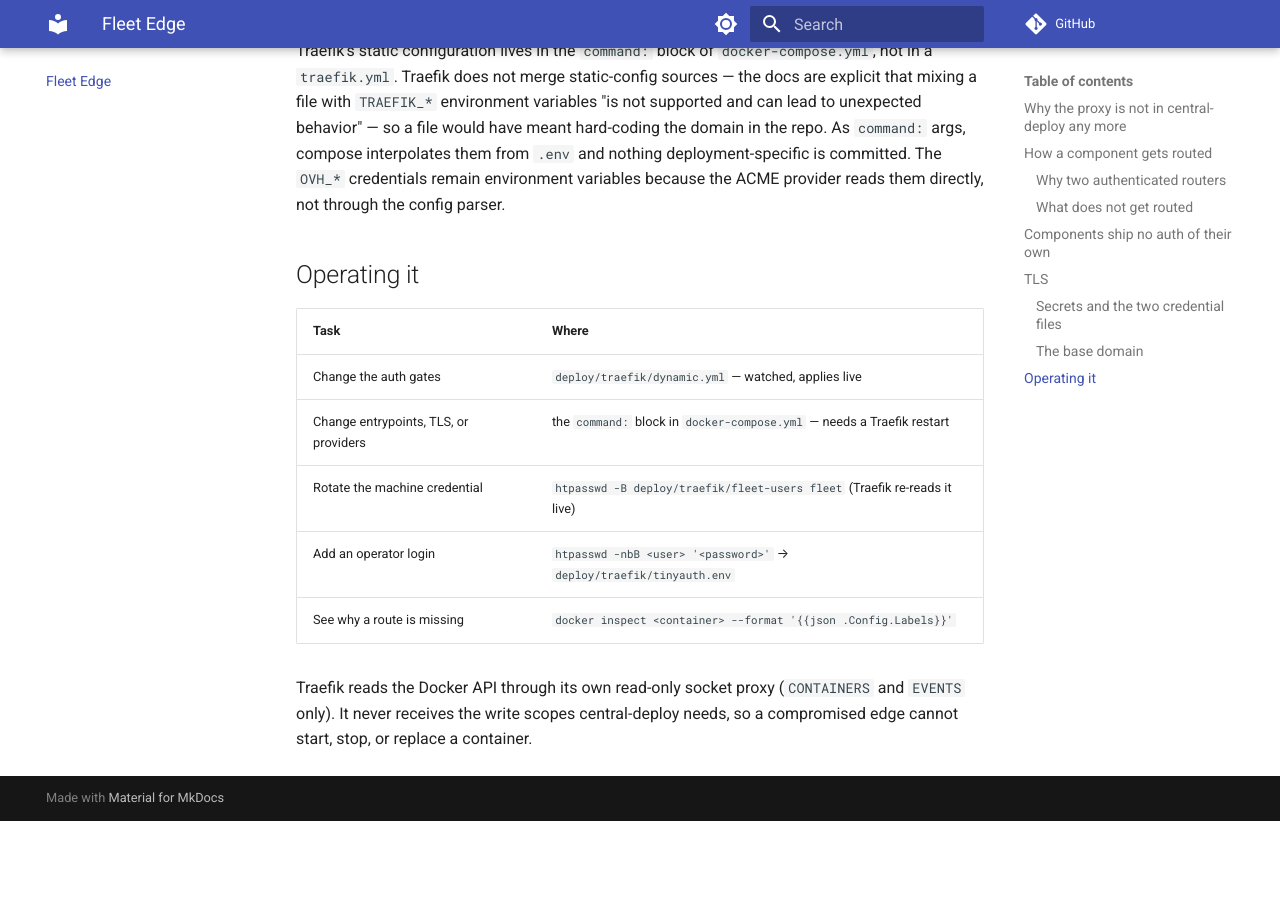
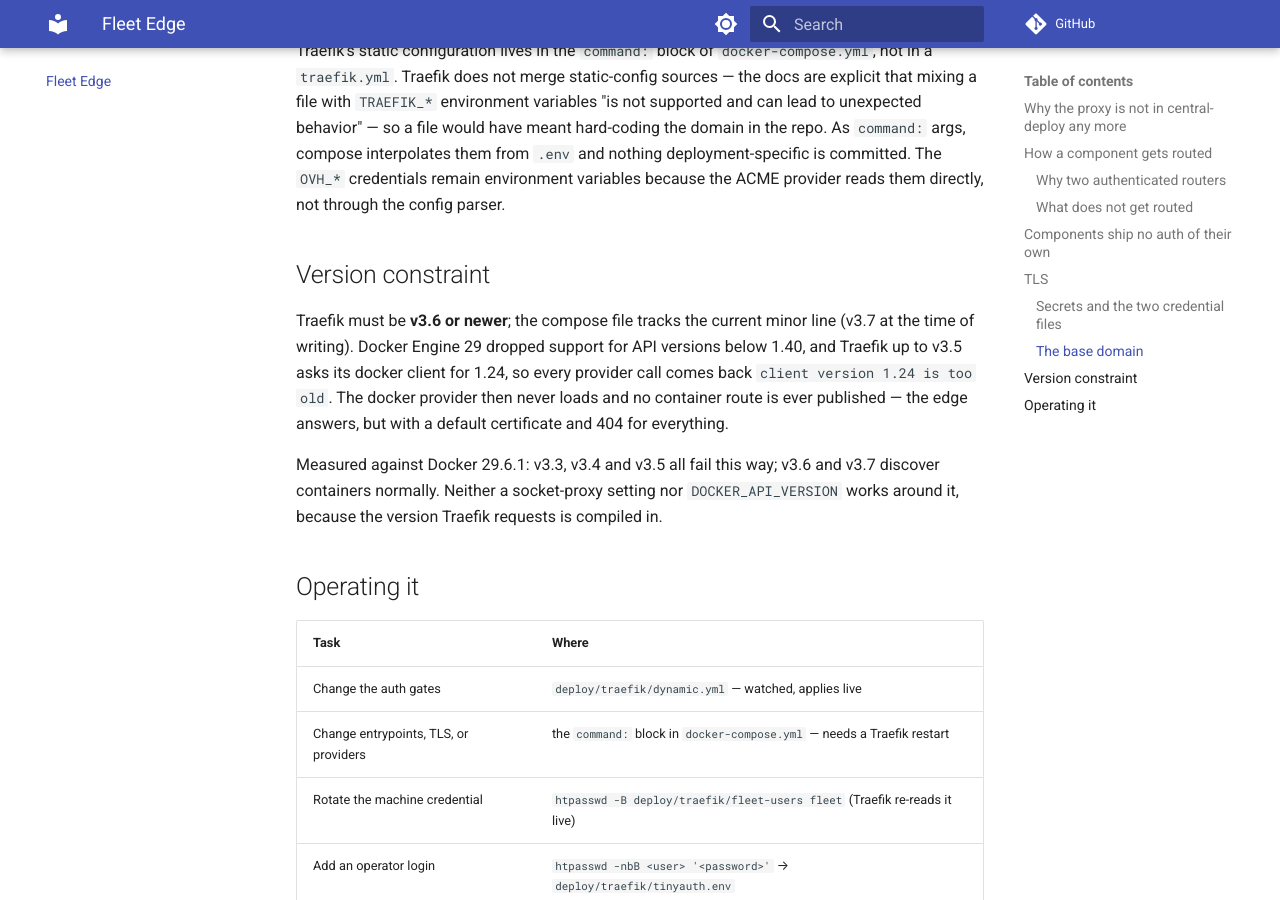
Before and after one commit to damien-robotsix/robotsix-central-deploy, an MkDocs documentation site: the page built from docs/edge.md, in a window 1280 px wide and 900 px high, scrolled down 3143 px. Built offline with MkDocs 1.6.1 and Material for MkDocs 9.7.7, drawn with Linux system fonts in a browser that asks for light colours; comment, search, counter and statistics services are not loaded; before the commit the page ends 3964 px from its top, so only the background shows below that.

Commit message:
fix(edge): require Traefik v3.6+ for Docker Engine 29, track v3.7 (#732)
The first cutover attempt failed here. Traefik started, bound 80/443 and began
its ACME order, but its docker provider never loaded: every call came back
"client version 1.24 is too old. Minimum supported API version is 1.40", so no
container route was ever published.

Docker Engine 29 dropped support for API versions below 1.40, and Traefik up to
v3.5 asks its docker client for 1.24. The version is compiled in, so neither a
socket-proxy setting nor DOCKER_API_VERSION works around it — both were tried
against the live daemon and neither changed the result. Version negotiation
cannot help either: it only ever negotiates downward, so a client defaulting to
1.24 against a 1.55 daemon still asks for 1.24.

Measured against Docker 29.6.1 with an isolated Traefik and a labelled whoami:
v3.3, v3.4 and v3.5 each produced 12 errors and zero routers; v3.6 and v3.7
produced no errors and discovered every router.

Tracks v3.7, the current minor line, rather than the oldest version that works.
This file was pinned to v3.3 for no reason beyond it being current when the
file was written, and being pinned behind is precisely what broke it. The pin
is on the minor line so patch releases arrive without a code change while a
minor bump stays a reviewed decision.

Also allows VERSION on the edge's socket proxy, which the docker client needs
to negotiate an API version before any other call. That is not what caused this
failure, but the proxy should not be blocking it.

Co-authored-by: Claude Opus 5 (1M context) <noreply@anthropic.com>

```diff
--- a/docs/edge.md
+++ b/docs/edge.md
@@ -133,6 +133,20 @@ compose interpolates them from `.env` and nothing deployment-specific is
 committed. The `OVH_*` credentials remain environment variables because the ACME
 provider reads them directly, not through the config parser.
 
+## Version constraint
+
+Traefik must be **v3.6 or newer**; the compose file tracks the current minor
+line (v3.7 at the time of writing). Docker Engine 29 dropped support for API
+versions below 1.40, and Traefik up to v3.5 asks its docker client for 1.24, so
+every provider call comes back `client version 1.24 is too old`. The docker
+provider then never loads and no container route is ever published — the edge
+answers, but with a default certificate and 404 for everything.
+
+Measured against Docker 29.6.1: v3.3, v3.4 and v3.5 all fail this way; v3.6 and
+v3.7 discover containers normally. Neither a socket-proxy setting nor
+`DOCKER_API_VERSION` works around it, because the version Traefik requests is
+compiled in.
+
 ## Operating it
 
 | Task | Where |
```
Also changed, not shown: docker-compose.yml (+15 -1 lines).
